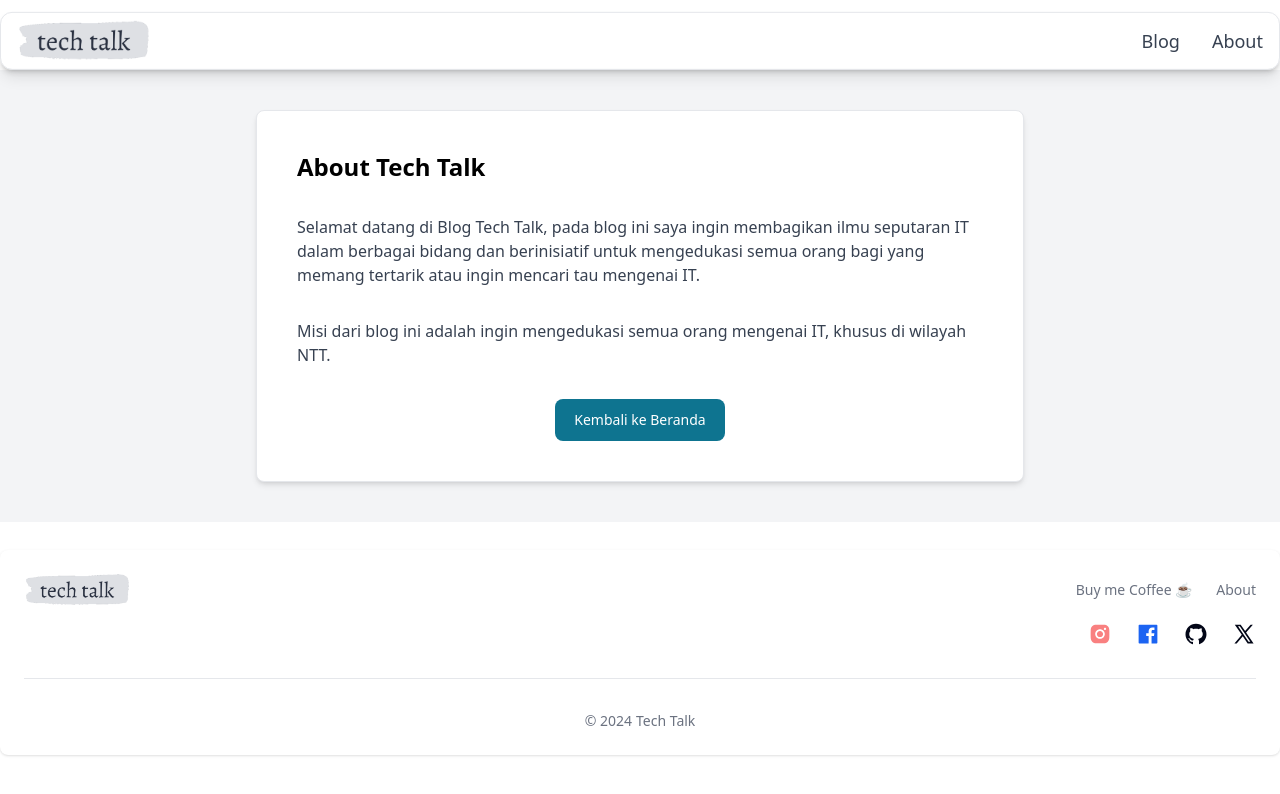
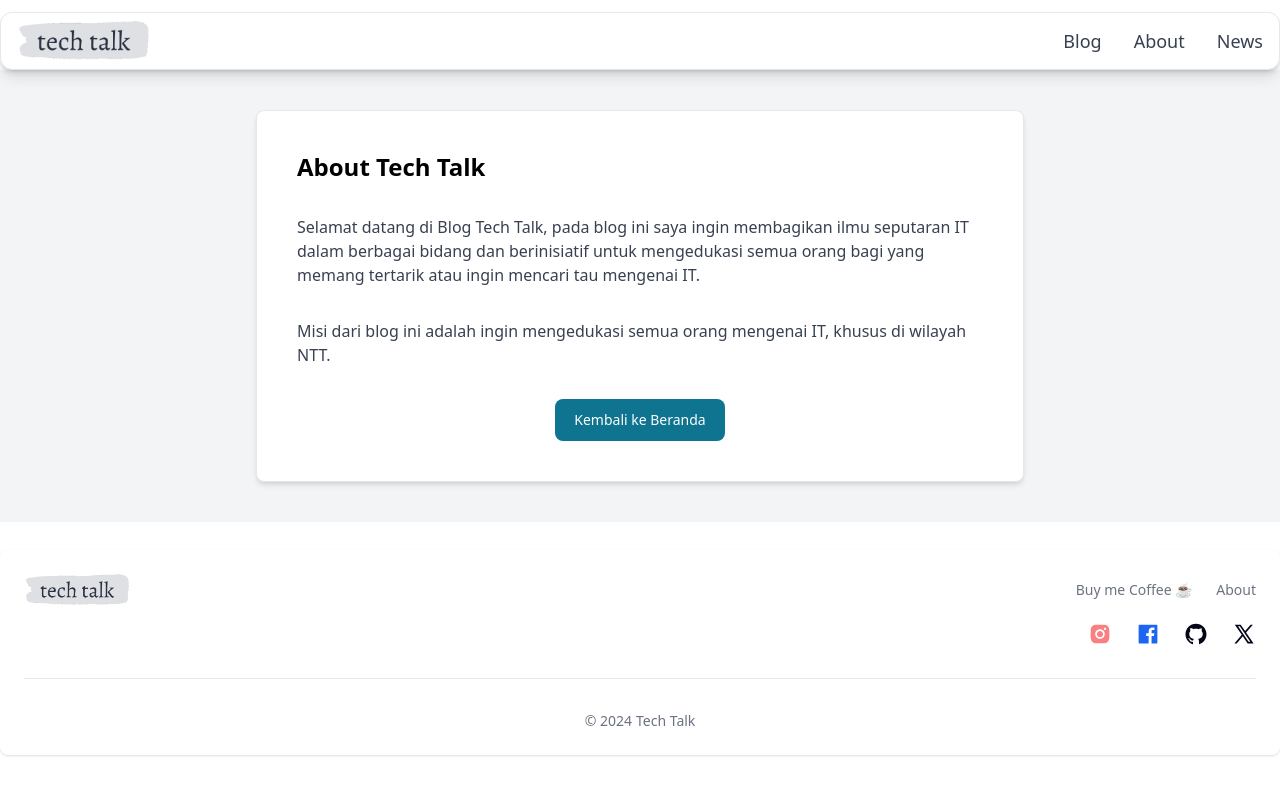
Before and after one commit to Joshtri/tech-talk-blog, a React (Vite) app: page /about in a window 1280 px wide. Shown: the top 794 px of the page. Built offline with nearby package versions, Linux system fonts and the light colour scheme.

Commit message:
updating navbar

```diff
--- a/src/components/Footer.jsx
+++ b/src/components/Partials/Footer.jsx
@@ -4,8 +4,8 @@ import { Link } from 'react-router-dom';
 import Modal from 'react-modal';
 import { AiFillInstagram, AiFillFacebook, AiFillGithub, AiOutlineTwitter, AiOutlineX } from 'react-icons/ai'; // Import icons from react-icons
 
-import techTalkLogo from '../assets/tech_talk.png';
-import CardDonation from './CardDonation';
+import techTalkLogo from '../../assets/tech_talk.png';
+import CardDonation from '../CardDonation';
 
 function FooterComp() {
   const [modalIsOpen, setModalIsOpen] = useState(false);
--- a/src/components/Navbar.jsx
+++ b/src/components/Partials/Navbar.jsx
@@ -2,7 +2,7 @@ import React, { useState } from 'react';
 import { motion } from 'framer-motion';
 import { Navbar } from "flowbite-react";
 import { NavLink } from 'react-router-dom';
-import techTalkLogo from '../assets/tech_talk.png';
+import techTalkLogo from '../../assets/tech_talk.png';
 
 function NavbarComp() {
   const [hovered, setHovered] = useState(null);
@@ -65,6 +65,20 @@ function NavbarComp() {
               </motion.div>
             </NavLink>
           </Navbar.Link>
+          <Navbar.Link>
+            <NavLink to="/news" className="text-lg">
+              <motion.div
+                variants={linkVariants}
+                initial="hidden"
+                animate={hovered === "news" ? "hover" : "hidden"}
+                onMouseEnter={() => setHovered("news")}
+                onMouseLeave={() => setHovered(null)}
+                className="text-gray-700 hover:text-blue-600 transition duration-300"
+              >
+                News
+              </motion.div>
+            </NavLink>
+          </Navbar.Link>
         </Navbar.Collapse>
       </Navbar>
     </motion.div>
--- a/src/components/Welcome.jsx
+++ b/src/components/Welcome.jsx
@@ -4,7 +4,7 @@ function Welcome() {
   return (
     <div className=" text-black py-7">
       <div className="container mx-auto px-10">
-        <div className="bg-gradient-to-r from-gray-200 to-white bg-opacity-20 p-10 rounded-lg shadow-lg transition-opacity duration-1000 ease-in-out opacity-0 animate-fadeIn">
+        <div className="bg-gradient-to-r from-gray-200 to-white bg-opacity-20 p-5 rounded-lg shadow-lg transition-opacity duration-1000 ease-in-out opacity-0 animate-fadeIn">
           <h1 className="text-4xl font-bold mb-4 text-center transition-transform duration-1000 ease-in-out transform translate-y-10 animate-slideIn">Selamat Datang di Tech Talk Blog</h1>
           <p className="text-lg text-center transition-transform duration-1000 ease-in-out transform translate-y-10 delay-200 animate-slideIn">
             Platform di mana saya berbagi pemikiran dan mengedukasi semua orang seputaran dunia IT dan bahkan mengenai programming / coding.
--- a/src/pages/Layout.jsx
+++ b/src/pages/Layout.jsx
@@ -1,7 +1,7 @@
 /* eslint-disable react/prop-types */
 import React from 'react'
-import NavbarComp from '../components/Navbar'
-import FooterComp from '../components/Footer';
+import NavbarComp from '../components/Partials/Navbar'
+import FooterComp from '../components/Partials/Footer';
 import { ToastContainer } from 'react-toastify';
 import 'react-toastify/dist/ReactToastify.css';
 
```
